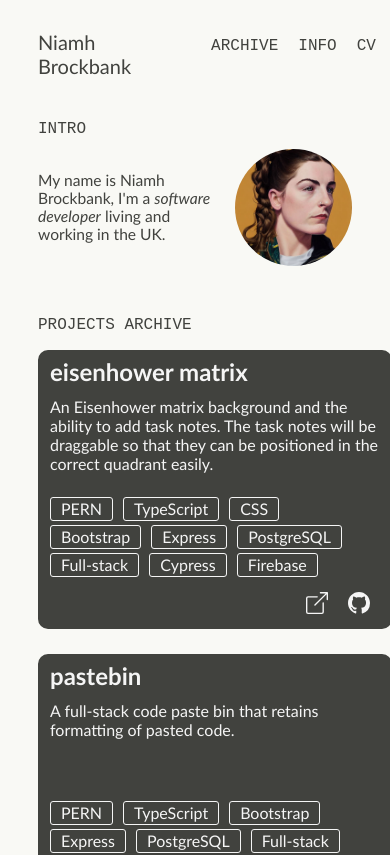
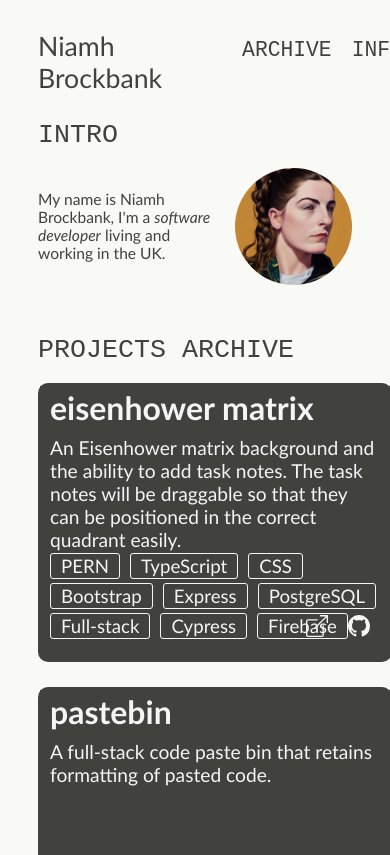
Before and after one commit to niamhbrockbank/portfolio, a React (Create React App) app: page / in a window 390 px wide. Shown: the top 855 px of the page. Built offline with nearby package versions, Linux system fonts and the light colour scheme.

Commit message:
Responsive font size

```diff
--- a/src/styles.css
+++ b/src/styles.css
@@ -21,7 +21,8 @@ h1 {
   font-family: "Courier New", Courier, monospace;
   text-transform: uppercase;
   font-weight: 100;
-  font-size: medium;
+  font-size: min(2em, 20pt);
+  /* font-size: medium; */
   padding: 20px 0 0 0px;
 }
 
@@ -94,7 +95,7 @@ a {
 
 #menu_name {
   margin: 0px;
-  font-size: 20px;
+  font-size: min(2em, 20pt);
   padding: 0 50px 0 20px;
   flex-wrap: nowrap;
 }
@@ -103,6 +104,7 @@ a {
   font-family: "Courier New", Courier, monospace;
   text-align: center;
   padding: 0px;
+  font-size: min(2em, 16pt)
 }
 
 .menu_list_option:hover {
@@ -187,13 +189,12 @@ a {
   min-width: 350px;
   display: flex;
   flex-direction: column;
-  justify-content: flex-end;
+  justify-content: space-evenly;
   background-size: cover;
   /* background-color: #f9f9f5; */
 }
 
 #archive_project_details {
-  /* font-size: min(2vw, 16pt); */
   display: grid;
   background-color: #41423e;
   color: whitesmoke;
@@ -201,8 +202,7 @@ a {
   padding: 2px 10px 20px 10px;
   border-radius: 0px 0px 7px 7px;
   min-height: 250px;
-  /* grid-template-rows: max(3.6vw, 40px) max(10vw, 100px) max(7.6vw, 85px) 50px; */
-  grid-template-rows: 40px 95px 75px 20px;
+  grid-template-rows: 3rem 7rem 3.25rem .2rem;
 }
 
 .archive_project_title,
@@ -212,6 +212,11 @@ a {
 
 .archive_project_title {
   padding-bottom: 10px;
+  font-size: min(2em, 24pt);
+}
+
+.archive_project_description{
+  font-size: min(1.2em, 18pt);
 }
 
 .tags_div {
@@ -234,21 +239,23 @@ a {
 }
 
 .tag {
-  height: 20px;
+  font-size: min(1.25em, 14pt);
+  /* height: 1.25em; */
   border: 1px solid whitesmoke;
   padding: 1px 10px;
   border-radius: 3px;
 }
 
 .project_links {
-  margin-top: 25px;
-  height: 22px;
+  margin-top: 15px;
+  height: 32px;
   display: flex;
   justify-content: flex-end;
 }
 
 .project_link {
   margin: 0px 10px;
+  padding-bottom: 10px;
 }
 
 #footer_section {
```
